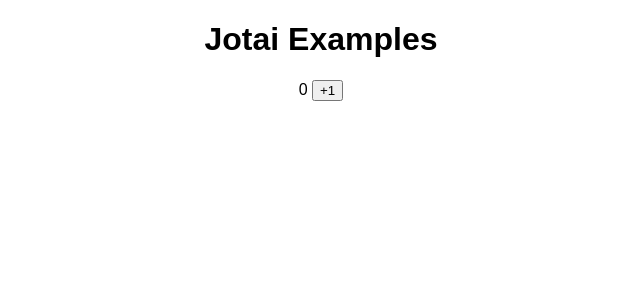
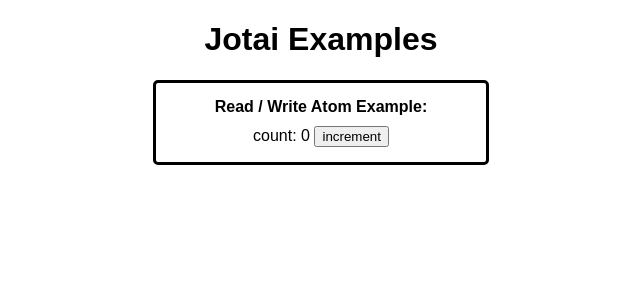
Before and after one commit to stevemolitor/jotai-examples, a React (Create React App) app: page / in a window 1280 px wide. Shown: the top 300 px of the page, without its empty margins (319-959 px from the left). Built offline with nearby package versions, Linux system fonts and the light colour scheme.

Commit message:
tweak some styles and such

```diff
--- a/src/App.tsx
+++ b/src/App.tsx
@@ -1,24 +1,12 @@
 import { Suspense } from "react";
-import { atom, useAtom } from "jotai";
-import "./styles.css";
-
-const countAtom = atom(0);
-
-const Counter = () => {
-  const [count, setCount] = useAtom(countAtom);
-  const inc = () => setCount((c) => c + 1);
-  return (
-    <>
-      {count} <button onClick={inc}>+1</button>
-    </>
-  );
-};
+import { ReadWriteAtomExample } from "./read-write-atom/ReadWriteAtomExample";
 
 const App = () => (
   <Suspense fallback="Loading...">
     <div className="App">
       <h1>Jotai Examples</h1>
-      <Counter />
+
+      <ReadWriteAtomExample />
     </div>
   </Suspense>
 );
--- a/src/index.tsx
+++ b/src/index.tsx
@@ -2,6 +2,7 @@
 import * as ReactDOMClient from "react-dom/client";
 
 import App from "./App";
+import "./styles.css";
 
 const rootElement = document.getElementById("root");
 const root = ReactDOMClient.createRoot(rootElement!);
--- a/src/styles.css
+++ b/src/styles.css
@@ -2,3 +2,18 @@
   font-family: sans-serif;
   text-align: center;
 }
+
+.example {
+  border-color: grey;
+  border-radius: 5px;
+  border: solid;
+  margin: auto;
+  padding: 15px;
+  width: 300px;
+}
+
+.example-title {
+  font-size: 16px;
+  font-weight: 600;
+  margin-bottom: 10px;
+}
```
